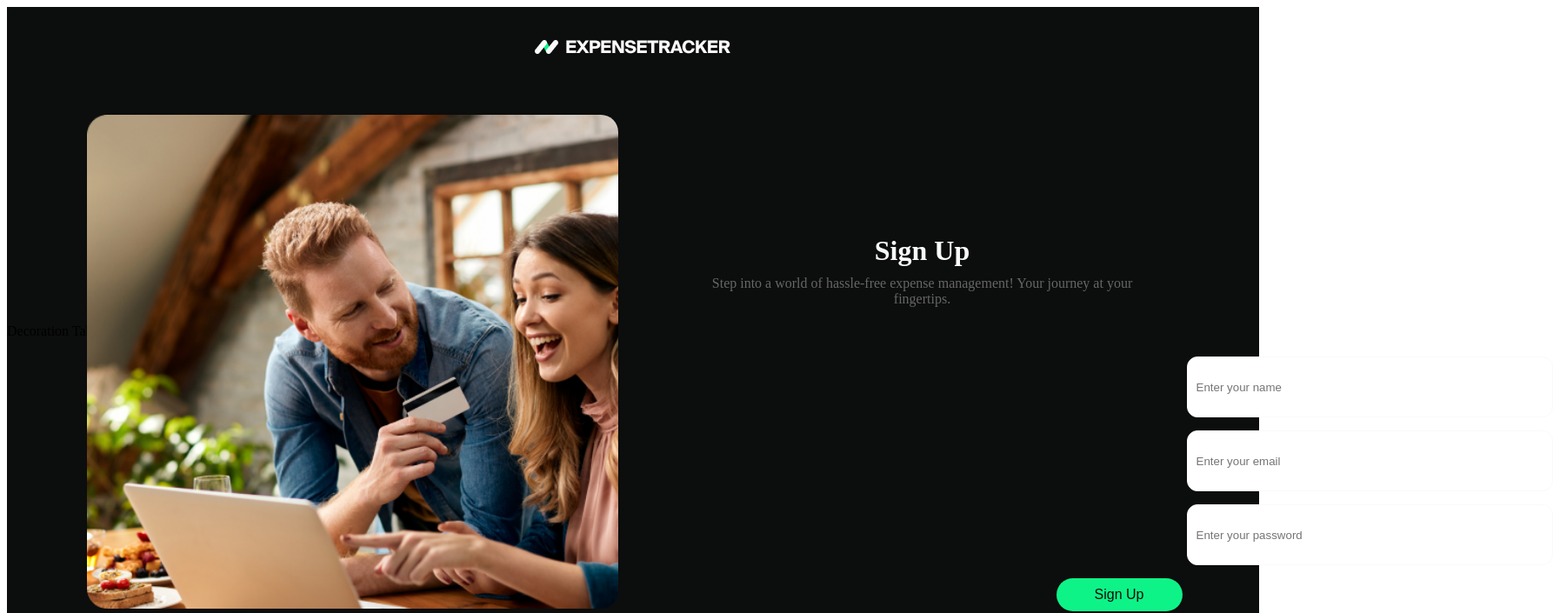
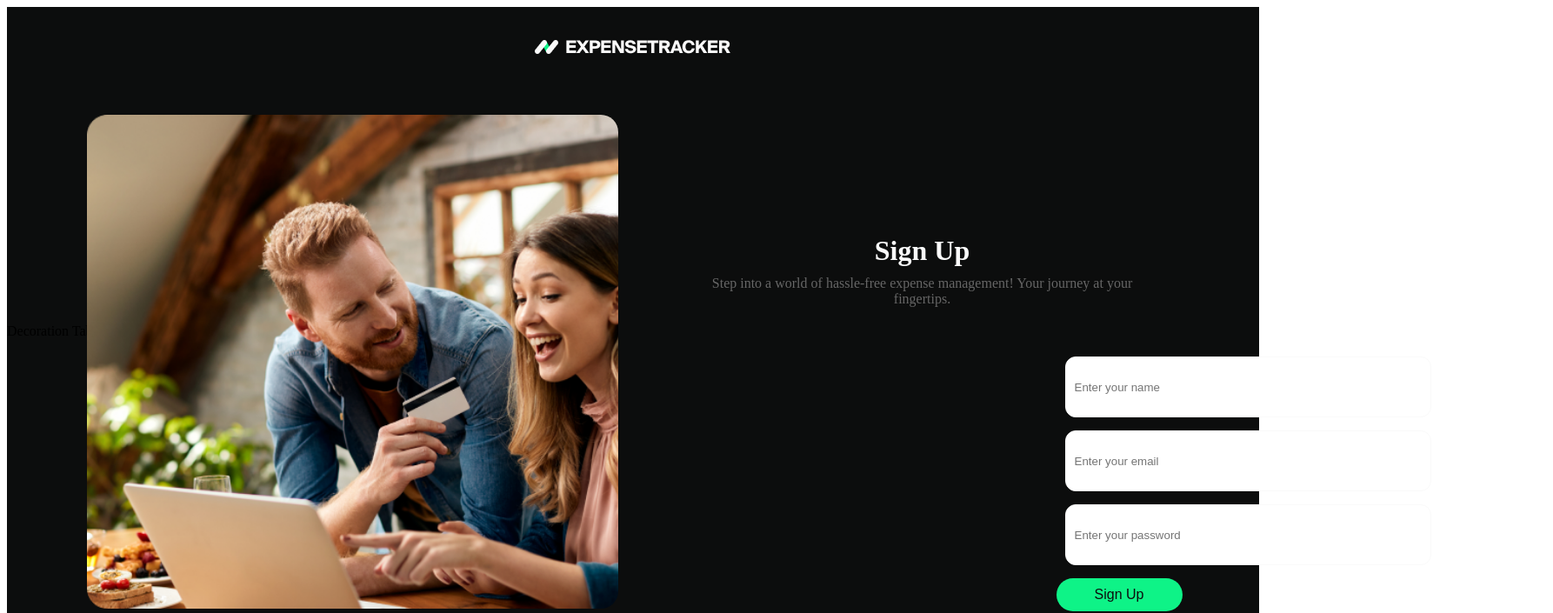
Before and after one commit to Reuelle/expense-tracker, a React (Create React App) app: page /expense-tracker/register in a window 1280 px wide. Shown: the top 705 px of the page at 87% size, 1786 px wide, since content can reach past the window. Built offline with nearby package versions, Linux system fonts and the light colour scheme.

Commit message:
Update AuthForm.module.css

```diff
--- a/src/components/AuthForm/AuthForm.module.css
+++ b/src/components/AuthForm/AuthForm.module.css
@@ -12,7 +12,7 @@
 
 .formGroup {
   margin-bottom: 15px;
-   margin-left: 150px;
+   margin-left: 10px;
 
 }
 
```
